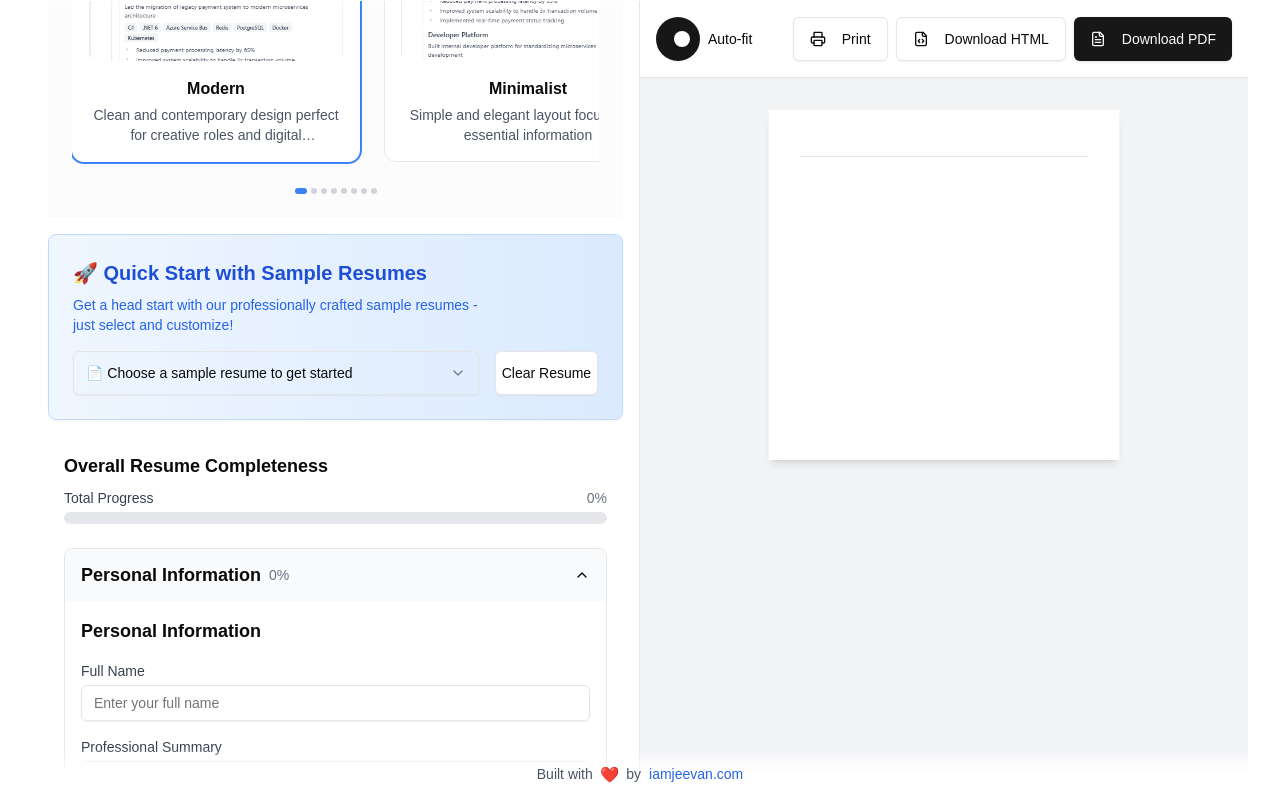
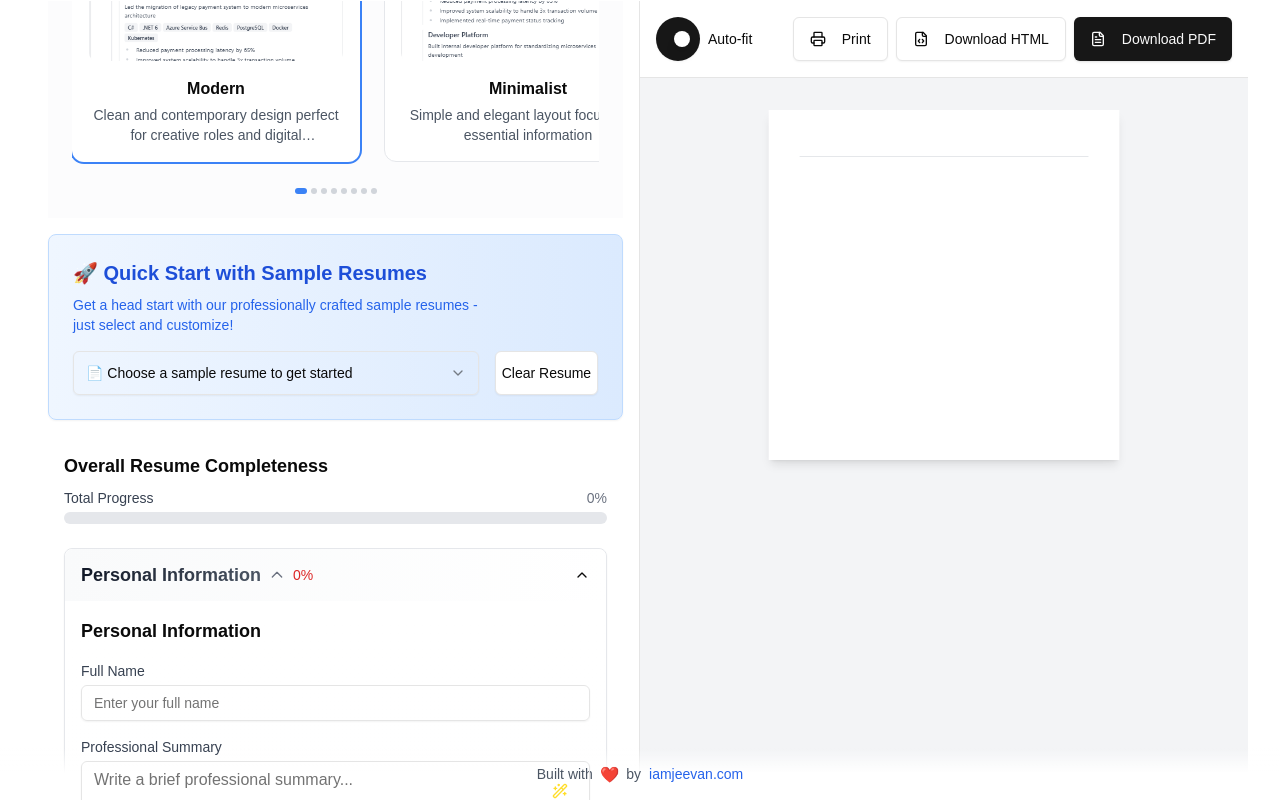
Before and after one commit to jeevan-vj/modern-ATS-resume-generator, a Next.js app in the folder resume-generator/: page /resume-builder in a window 1280 px wide. Both pictures are taken after a click on the button "Clear Resume". Shown: the part 15-815 px from the top of the page. Built offline with nearby package versions, Linux system fonts and the light colour scheme.

Commit message:
Enhance SectionWrapper component with improved animations and styling for better user experience

```diff
--- a/resume-generator/components/resume-form.tsx
+++ b/resume-generator/components/resume-form.tsx
@@ -37,35 +37,88 @@ function SectionWrapper({
     <motion.div
       initial={{ opacity: 0, y: 20 }}
       animate={{ opacity: 1, y: 0 }}
-      transition={{ duration: 0.3 }}
-      className="w-full"
+      transition={{ duration: 0.4, ease: "easeOut" }}
+      className="w-full perspective-1000"
     >
-      <Collapsible defaultOpen={defaultOpen} className="border rounded-lg w-full">
-        <CollapsibleTrigger className="px-4 py-3 w-full text-left bg-gray-50 hover:bg-gray-100 rounded-t-lg">
-          <div className="flex flex-col sm:flex-row sm:items-center justify-between gap-2">
-            <span className="text-lg font-semibold">{title}</span>
+      <Collapsible defaultOpen={defaultOpen} className="border border-gray-200 rounded-lg w-full shadow-sm hover:shadow-md transition-all duration-300 relative overflow-hidden">
+        <CollapsibleTrigger className="group px-4 py-3 w-full text-left bg-gradient-to-r from-gray-50 to-white hover:from-gray-100 hover:to-gray-50 rounded-t-lg transition-all duration-200 focus:outline-none focus-visible:ring-2 focus-visible:ring-blue-400 focus-visible:ring-opacity-50">
+          <div className="relative z-10 flex flex-col sm:flex-row sm:items-center justify-between gap-2">
+            <div className="flex items-center gap-2">
+              <span className="text-lg font-semibold bg-clip-text text-transparent bg-gradient-to-r from-gray-900 to-gray-600 group-hover:to-gray-800 transition-colors duration-200">{title}</span>
+              <motion.svg
+                className="w-4 h-4 text-gray-500"
+                fill="none"
+                stroke="currentColor"
+                viewBox="0 0 24 24"
+                animate={{ rotate: defaultOpen ? 180 : 0 }}
+                transition={{ duration: 0.3, ease: "easeInOut" }}
+              >
+                <path strokeLinecap="round" strokeLinejoin="round" strokeWidth={2} d="M19 9l-7 7-7-7" />
+              </motion.svg>
+            </div>
             {showScore && (
-              <span className="text-sm font-medium text-gray-500">
+              <motion.span
+                className={`text-sm font-medium ${
+                  completionScore >= 80 ? 'text-green-600' :
+                  completionScore >= 50 ? 'text-yellow-600' :
+                  'text-red-600'
+                }`}
+                initial={{ scale: 1 }}
+                whileHover={{ scale: 1.05 }}
+                transition={{ duration: 0.2 }}
+              >
                 {Math.round(completionScore)}%
-              </span>
+              </motion.span>
             )}
           </div>
           {showScore && (
+            <div className="mt-2 relative">
               <ProgressIndicator
                 value={completionScore}
                 size="sm"
                 color={getScoreColor(completionScore)}
                 showValue={false}
+                className="bg-gray-100 overflow-hidden"
               />
+              <div
+                className="absolute inset-0 bg-gradient-to-r from-transparent via-white/20 to-transparent animate-shimmer"
+                style={{
+                  backgroundSize: '200% 100%',
+                  animation: 'shimmer 2s infinite'
+                }}
+              />
+            </div>
           )}
+          <div className="absolute inset-0 transition-opacity duration-300 pointer-events-none opacity-0 group-hover:opacity-100 bg-gradient-to-r from-blue-50/5 via-purple-50/5 to-pink-50/5" />
         </CollapsibleTrigger>
-        <CollapsibleContent className="p-2 sm:p-4">
+        <CollapsibleContent>
+          <motion.div
+            initial={{ opacity: 0, height: 0 }}
+            animate={{ opacity: 1, height: "auto" }}
+            exit={{ opacity: 0, height: 0 }}
+            transition={{ duration: 0.3, ease: "easeInOut" }}
+            className="p-2 sm:p-4 bg-white relative overflow-hidden"
+          >
+            <div className="relative z-10">
               {children}
+            </div>
+            <div className="absolute inset-0 bg-gradient-to-b from-transparent to-gray-50/5" />
+          </motion.div>
         </CollapsibleContent>
       </Collapsible>
     </motion.div>
   )
 }
+
+// Add keyframes for shimmer animation
+const style = document.createElement('style');
+style.textContent = `
+  @keyframes shimmer {
+    0% { background-position: 200% 0; }
+    100% { background-position: -200% 0; }
+  }
+`;
+document.head.appendChild(style);
 
 export function ResumeForm({ data, onChange }: {
   data: ResumeData
```
Lines whose indentation alone changed are shown as unchanged.
